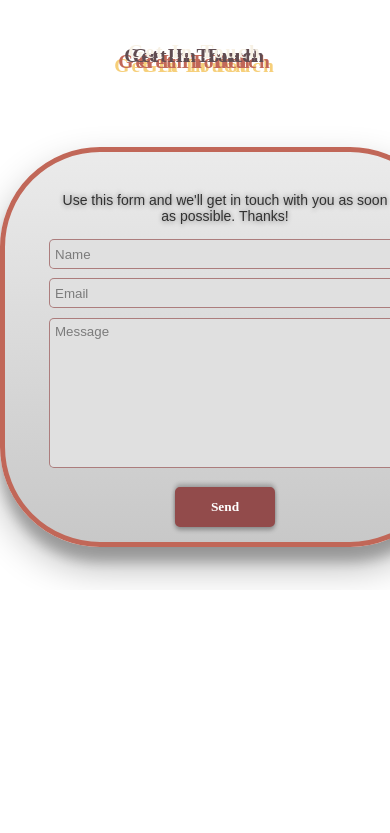
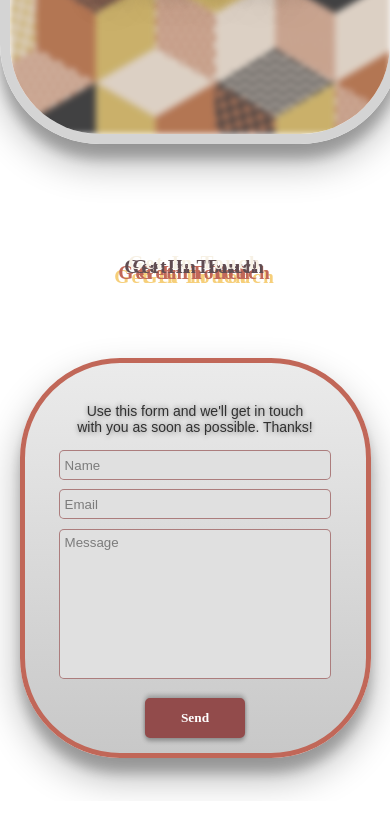
Before and after one commit to brendan-hughes/dejavu-site, a React (Create React App) app: page / in a window 390 px wide. Shown: the part 4872-5705 px from the top of the page. Before the commit the page ends 5647 px from the top, so only its background shows below. Built offline with nearby package versions, Linux system fonts and the light colour scheme; a web font is replaced by a local one.

Commit message:
Version 1.0.4

```diff
--- a/src/components/Footer/footer.css
+++ b/src/components/Footer/footer.css
@@ -97,3 +97,9 @@ footer ul {
 	font-family: 'News Cycle', sans-serif;
 	font-weight: lighter;
 }
+
+@media screen and (max-width: 1000px) {
+	footer {
+		top: calc(675vh + 60px);
+	}
+}
--- a/src/components/Home/band.css
+++ b/src/components/Home/band.css
@@ -250,4 +250,7 @@
 }
 
 @media screen and (max-width: 700px) {
+	.normalBandBorder {
+		bottom: -120px;
+	}
 }
--- a/src/components/Home/contact.css
+++ b/src/components/Home/contact.css
@@ -232,4 +232,21 @@
 	.contactHeaderBackground {
 		display: none;
 	}
+	.contactSection {
+		height: 70vh;
+		width: 100%;
+		position: absolute;
+		top: calc(595vh + 60px);
+		z-index: 1;
+		display: flex;
+		overflow: hidden;
+		flex-direction: column;
+	}
 }
+
+@media screen and (max-width: 700px) {
+	.getInTouchBox {
+		width: 90%;
+		height: 400px;
+	}
+}
--- a/src/components/Home/music.css
+++ b/src/components/Home/music.css
@@ -2,7 +2,7 @@
 	height: 120vh;
 	width: 100%;
 	position: absolute;
-	top: 370vh;
+	top: 390vh;
 	display: flex;
 	flex-direction: column;
 	margin: 30px 0px;
--- a/src/components/Home/shows.css
+++ b/src/components/Home/shows.css
@@ -153,7 +153,7 @@
 		height: 80vh;
 		width: 100%;
 		position: absolute;
-		top: calc(500vh + 60px);
+		top: calc(525vh + 60px);
 		display: flex;
 		flex-direction: column;
 		z-index: 1;
```
Also changed, not shown: 3 other files (tests, documents, lock files or other folders).
